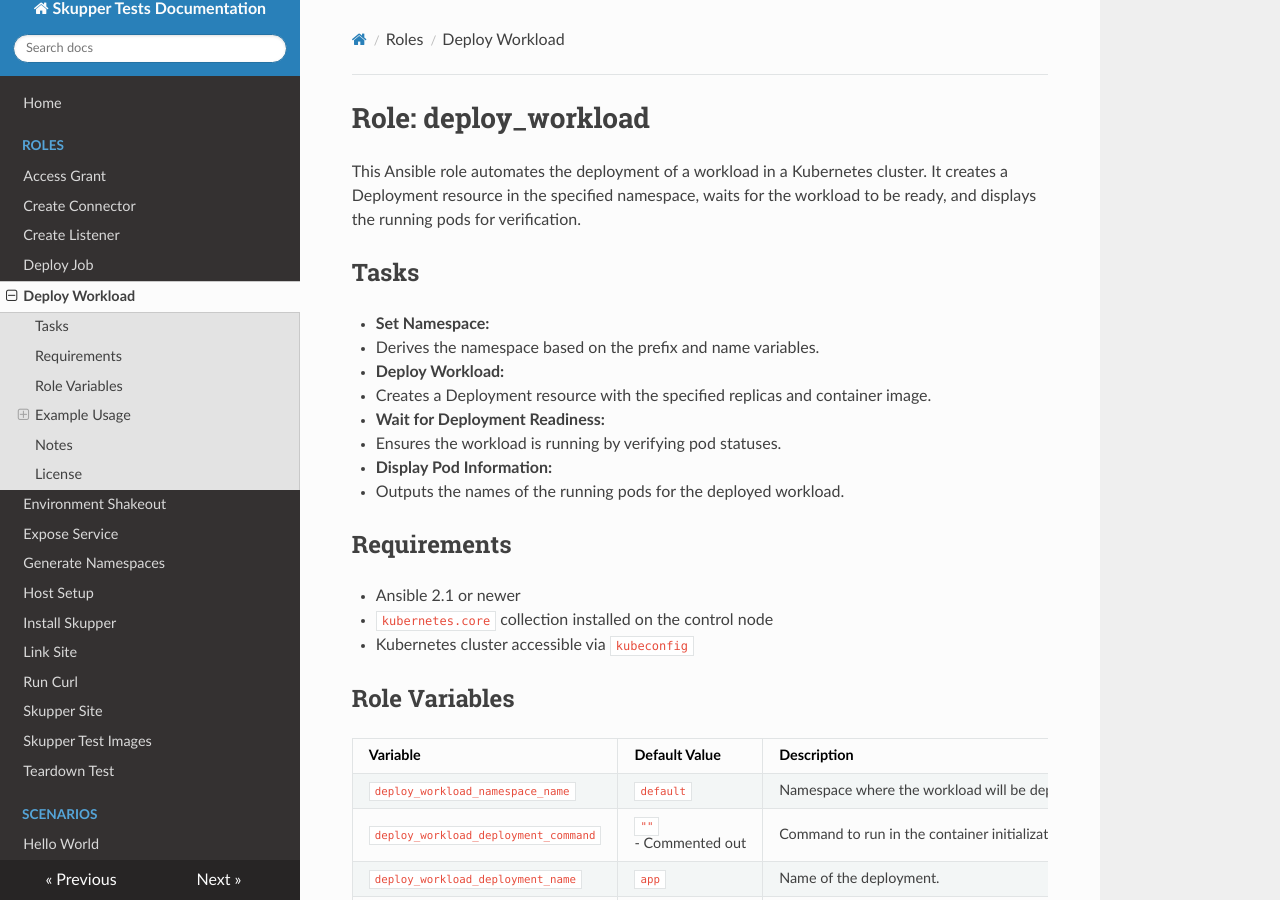
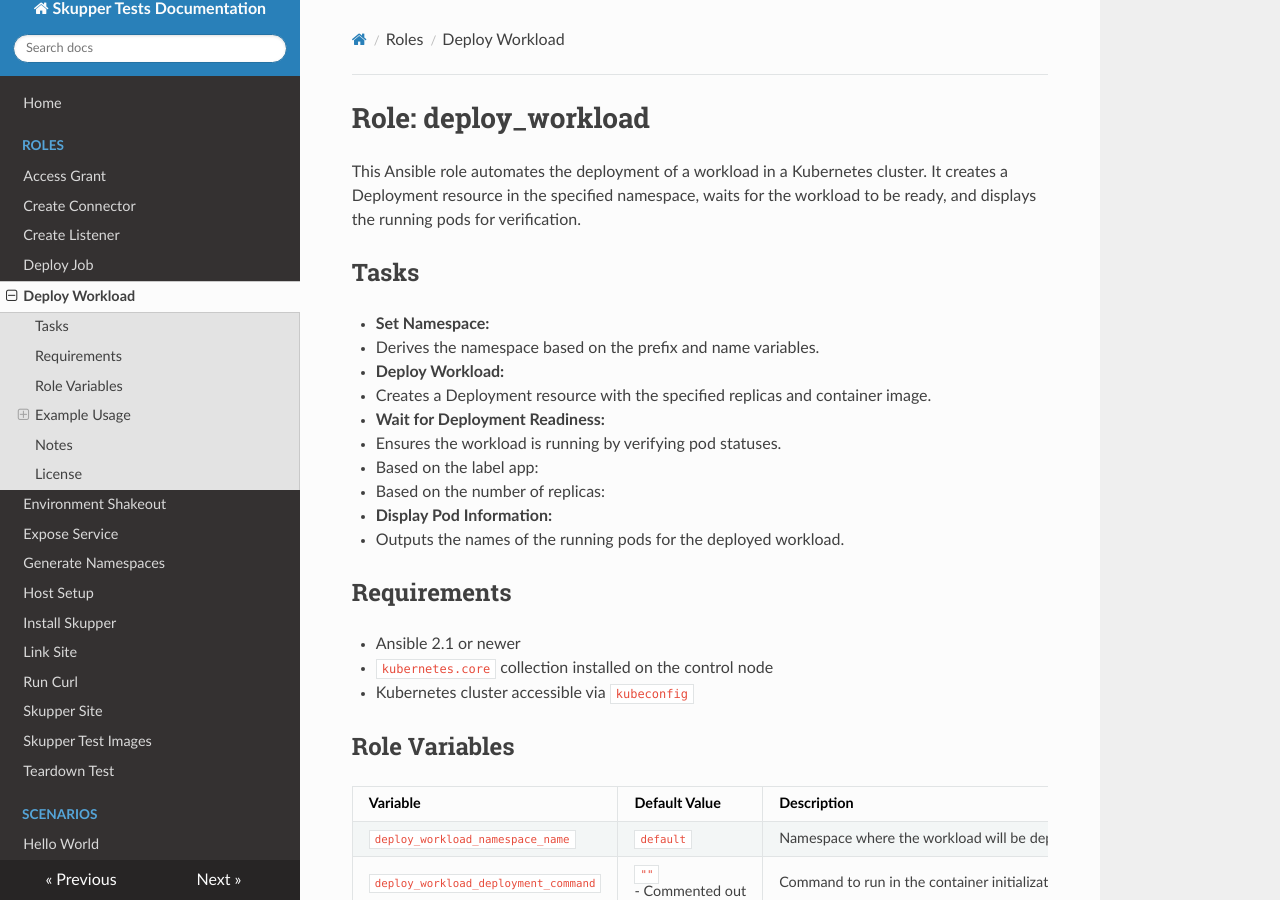
Before and after one commit to rafaelvzago/skupper-tests, an MkDocs documentation site: the page built from docs/roles/deploy_workload.md, in a window 1280 px wide and 900 px high. Built offline with MkDocs 1.6.1, drawn with Linux system fonts in a browser that asks for light colours; nearby versions of some CDN libraries.

```diff
--- a/docs/roles/deploy_workload.md
+++ b/docs/roles/deploy_workload.md
@@ -10,6 +10,8 @@ This Ansible role automates the deployment of a workload in a Kubernetes cluster
   - Creates a Deployment resource with the specified replicas and container image.
 - **Wait for Deployment Readiness:**
   - Ensures the workload is running by verifying pod statuses.
+  - Based on the label app: <deploy_workload_deployment_name>
+  - Based on the number of replicas: <deploy_workload_replicas>
 - **Display Pod Information:**
   - Outputs the names of the running pods for the deployed workload.
 
```
Also changed, not shown: 1 other file.
